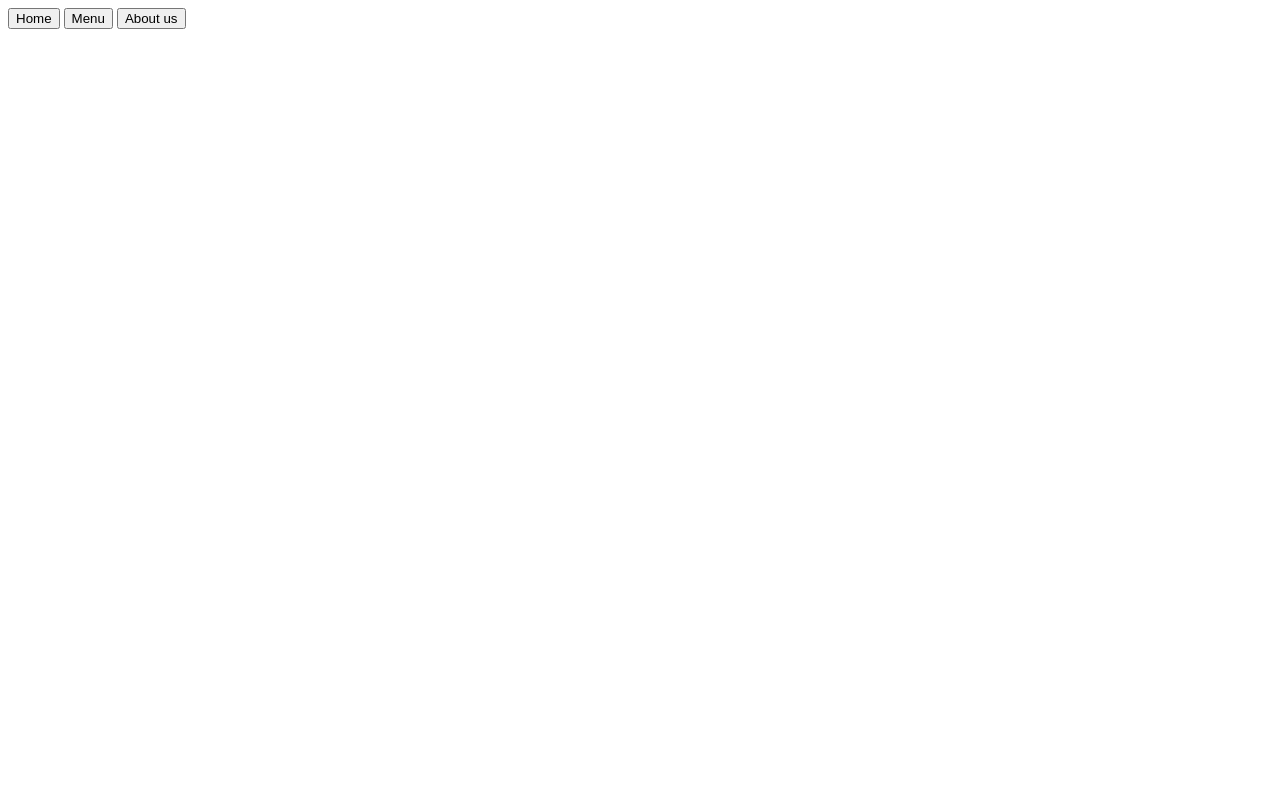
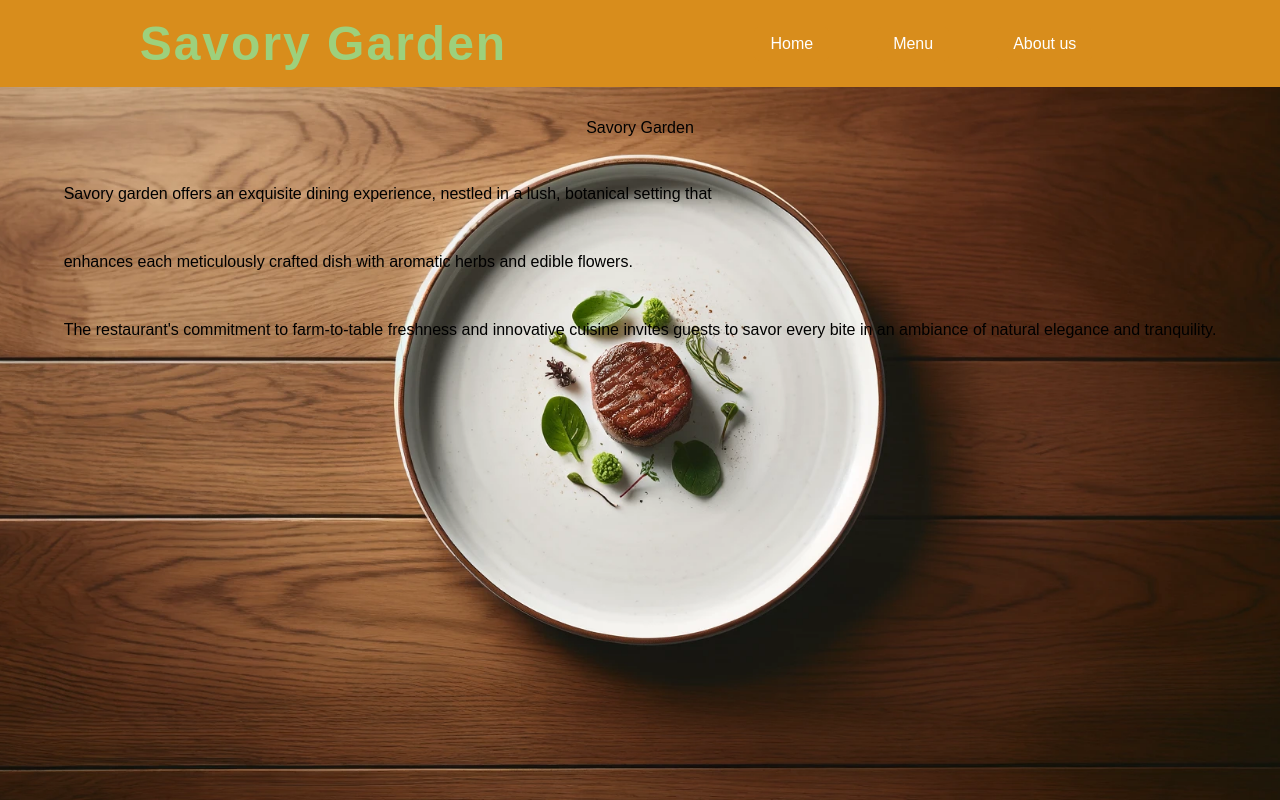
Before and after one commit to JK9913/Restaurant-Page, a website built with webpack: page src/index.html in a window 1280 px wide. Built offline with nearby package versions, Linux system fonts and the light colour scheme.

Commit message:
Added background image using css, the header now uses flex with sapce around. A title and a description has also been added.

```diff
--- a/package.json
+++ b/package.json
@@ -10,7 +10,9 @@
   "license": "ISC",
   "description": "",
   "devDependencies": {
+    "css-loader": "^7.1.1",
     "html-webpack-plugin": "^5.6.0",
+    "style-loader": "^4.0.0",
     "webpack": "^5.91.0",
     "webpack-cli": "^5.1.4",
     "webpack-dev-server": "^5.0.4"
--- a/src/index.html
+++ b/src/index.html
@@ -6,6 +6,7 @@
 </head>
 <body>
     <header>
+        <h1>Savory Garden</h1>
         <nav>
             <button>
                 Home
@@ -21,7 +22,15 @@
         </nav>
     </header>
     <div id="content">
+        <div class="title">Savory Garden</div>
+        <div class="content">
+            <p>Savory garden offers an exquisite dining experience, nestled in a lush, botanical setting that</p>
+            <br>
+            <p>enhances each meticulously crafted dish with aromatic herbs and edible flowers.</p>
+            <br>
+            <p>The restaurant's commitment to farm-to-table freshness and innovative cuisine invites guests to savor every bite in an ambiance of natural elegance and tranquility.</p>
 
+        </div>
     </div>
 </body>
 </html>
--- a/src/index.js
+++ b/src/index.js
@@ -1 +1 @@
-alert("Testing!")
+import './style.css'
--- /dev/null
+++ b/src/style.css
@@ -0,0 +1,65 @@
+header {
+    background-color: #d88d1c;
+    color: white;
+    padding: 1rem;
+    text-align: center;
+    border: 2 px solid #333;
+    border-radius: 10 px;
+    display: flex;
+    justify-content: space-around;
+    align-items: center;
+}
+body {
+    font-family: Arial, sans-serif;
+    margin: 0;
+    padding: 0;
+    background-image: url('./background-image.webp');
+    background-repeat: no-repeat;
+    background-size: cover;  /* Cover the entire area of the element */
+    background-position: center;  /* Center the background image */
+    background-attachment: fixed; /* The background image will not scroll with the page */
+}
+
+nav{
+    display: flex;
+    justify-content: center;
+    align-items: center;
+    gap: 3rem;
+    margin-right: 3rem;
+}
+button {
+    background-color: #d88d1c;
+    color: white;
+    padding: 0.5rem 1rem;
+    border: none;
+    border-radius: 5px;
+    cursor: pointer;
+    font-size: 1rem;
+}
+
+button:hover {
+    background-color: #f0a500;
+    color: black;
+}
+
+h1 {
+    font-size: 3rem;
+    margin: 0;
+    font-family: fantasy;
+    color: rgba(142, 224, 147, 0.807);
+    align-content: center;
+    letter-spacing: 2px;
+}
+
+#content {
+    display: flex;
+    justify-content: center;
+    align-items: center;
+    flex-direction: column;
+    gap: 2rem;
+    margin-top: 2rem;
+}
+
+.title {
+    font-family: fantasy;
+}
--- a/webpack.config.js
+++ b/webpack.config.js
@@ -17,4 +17,16 @@ module.exports = {
     filename: 'main.js',
     path: path.resolve(__dirname, 'dist'),
   },
+  module: {
+    rules: [
+        {
+            test: /\.css$/i,
+            use: ['style-loader', 'css-loader'],
+        },
+        {
+            test: /\.(png|svg|jpg|jpeg|gif)$/i,
+            type: 'asset/resource',
+        }
+    ],
+  },
 };
```
Also changed, not shown: src/background-image.webp (added), src/logo_Restauraunt.webp (added), 1 other file.
